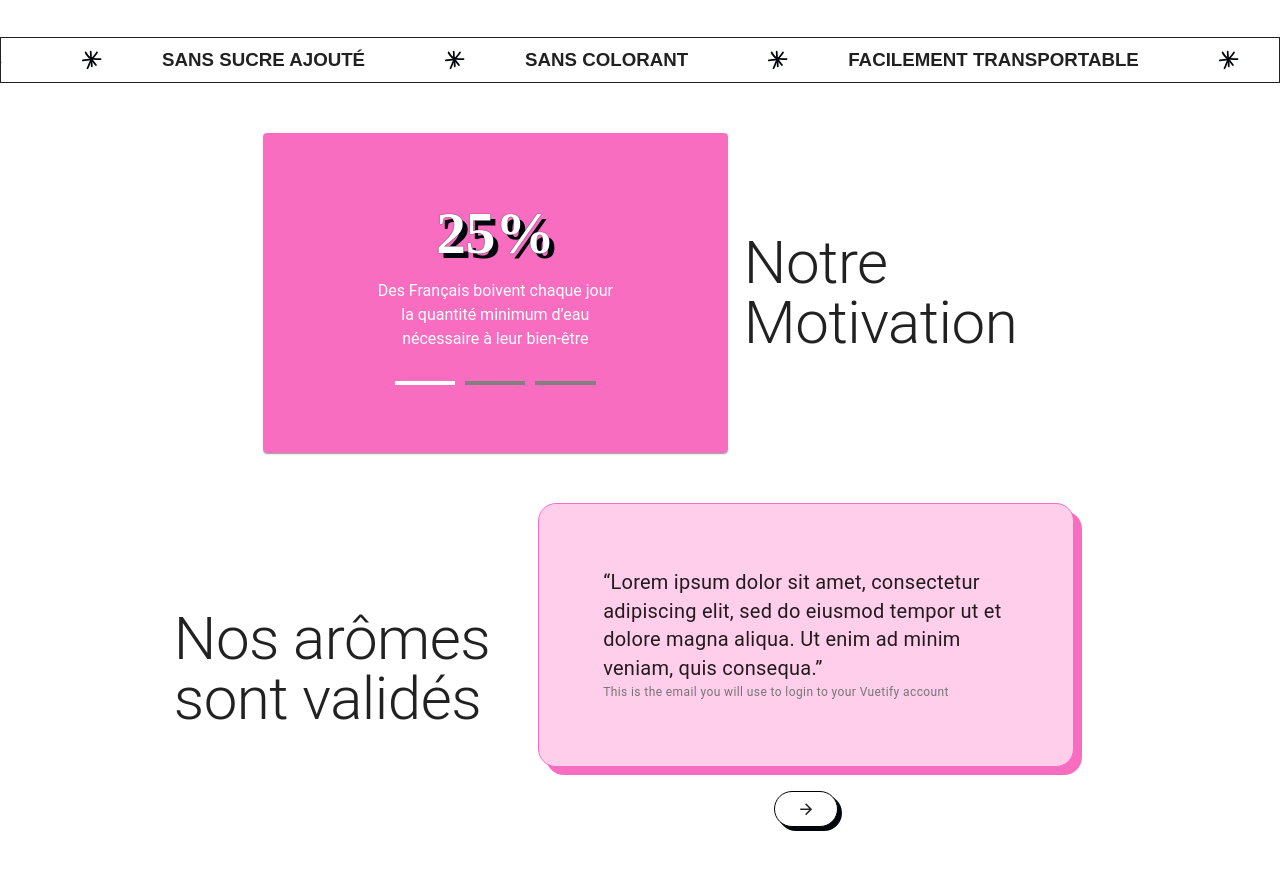
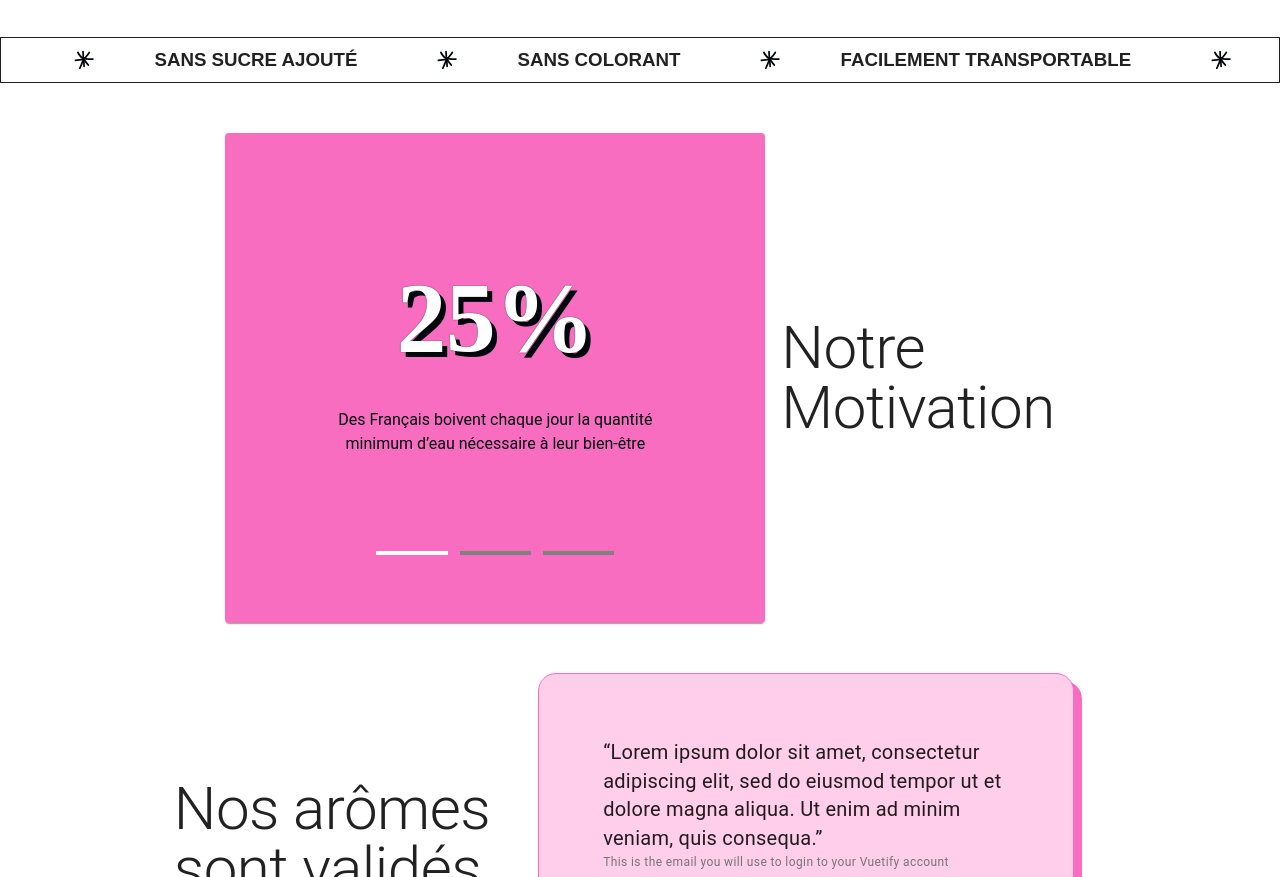
Before and after one commit to Blue-MDS/landing-page, a Vue app: page / in a window 1280 px wide. Shown: the part 740-1617 px from the top of the page. Built offline with nearby package versions, Linux system fonts and the light colour scheme; no server answers.

Commit message:
feat(Caroussel): update caroussel

```diff
--- a/src/components/CarousselComp.vue
+++ b/src/components/CarousselComp.vue
@@ -1,11 +1,11 @@
 <template>
-  <v-card max-width="465" position="relative">
+  <v-card position="relative">
     <v-window v-model="step">
       <v-window-item v-for="(slide, i) in slides" :key="i">
         <v-sheet :color="colors[i]" height="100%" tile>
-          <div class="d-flex flex-column fill-height justify-center align-center mx-16 pb-8">
-            <div class="text-h2 test mb-4">{{ slide }} </div>
-            <p class="px-12 text-center">Des Français boivent chaque jour la quantité minimum d’eau nécessaire à leur bien-être</p>
+          <div class="d-flex flex-column fill-height justify-center align-center mx-md-16 pb-8">
+            <div class="text-h2 test">{{ slide }} </div>
+            <p class="px-12 text-center desc">Des Français boivent chaque jour la quantité minimum d’eau nécessaire à leur bien-être</p>
           </div>
         </v-sheet>
       </v-window-item>
@@ -40,11 +40,18 @@ export default {
   font-family: 'Baloo Chettan 2' !important;
   color: white;
   text-shadow: 5px 5px 0px #00060C, 0 0 1px #00060C;
-  font-size: 60px !important;
+  font-size: 100px !important;
   font-weight: 700;
+  margin-bottom: 40px;
 }
 .v-window-item {
-  height: 320px;
+  height: 490px;
+  width: 540px;
+}
+@media (max-width: 767px) {
+  .v-window-item {
+    max-width: 365px;
+  }
 }
 .delimiter-container {
   position: absolute;
@@ -64,4 +71,7 @@ export default {
 .delimiter.is-active {
   background-color: white;
 }
+.desc {
+  color: #00060C;
+}
 </style>
```
